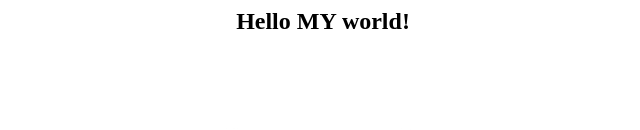
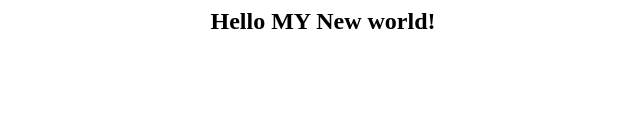
Before and after one commit to hshar/website, a plain HTML site: page index.html in a window 1280 px wide. Shown: the top 130 px of the page, without its empty margins (317-957 px from the left). Drawn offline with Linux system fonts and the light colour scheme.

Commit message:
Update index.html

```diff
--- a/index.html
+++ b/index.html
@@ -3,6 +3,6 @@
 <title> Intellipaat </title>
 </head>
 <body style = "background-image:url('images/github3.jpg'); background-size: 100%">
-<h2 ALIGN=CENTER>Hello MY world!</h2>
+<h2 ALIGN=CENTER>Hello MY New world!</h2>
 </body>
 </html>
```
